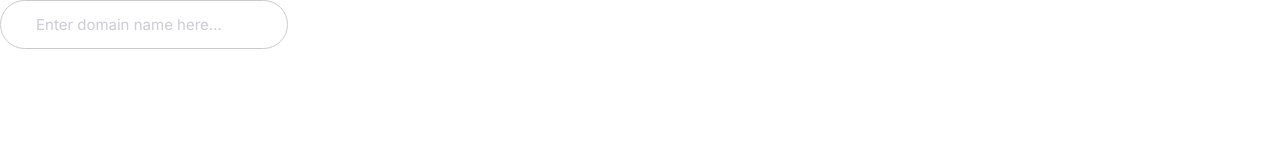
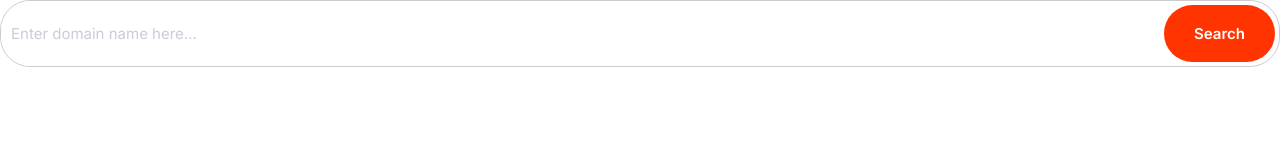
Before and after one commit to mmmcaffeine/moshify, a plain HTML site: page index.html in a window 1280 px wide. Drawn offline with Linux system fonts and the light colour scheme.

Commit message:
Added the input group component

```diff
--- a/css/styles.css
+++ b/css/styles.css
@@ -6,6 +6,8 @@
   --color-accent: #ff3400;
   --color-headings: #1b0760;
   --color-body: #918ca4;
+  --color-border: #ccc;
+  --border-radius: 30px;
 }
 
 /* Sizing */
@@ -251,11 +253,27 @@ a {
 
 .input {
   padding: 1.5rem 3.5rem;
-  border: 1px solid #ccc;
-  border-radius: 30px;
+  border: 1px solid var(--color-border);
+  border-radius: var(--border-radius);
   outline: 0;
   color: var(--color-headings);
   font-size: 2rem;
+}
+
+.input-group {
+  border: 1px solid var(--color-border);
+  border-radius: var(--border-radius);
+  display: flex;
+}
+
+.input-group .input {
+  border: 0;
+  flex-grow: 1;
+  padding: 1.5rem 1rem;
+}
+
+.input-group .btn {
+  margin: 4px;
 }
 
 ::placeholder {
--- a/index.html
+++ b/index.html
@@ -15,6 +15,9 @@
     <link rel="stylesheet" href="css/styles.css" />
   </head>
   <body>
-    <input type="text" class="input" placeholder="Enter domain name here...">
+    <div class="input-group">
+      <input type="text" class="input" placeholder="Enter domain name here...">
+      <button class="btn btn--accent">Search</button>
+    </div>
   </body>
 </html>
```
Also changed, not shown: components/input groups.html (added, +13 -0 lines).
